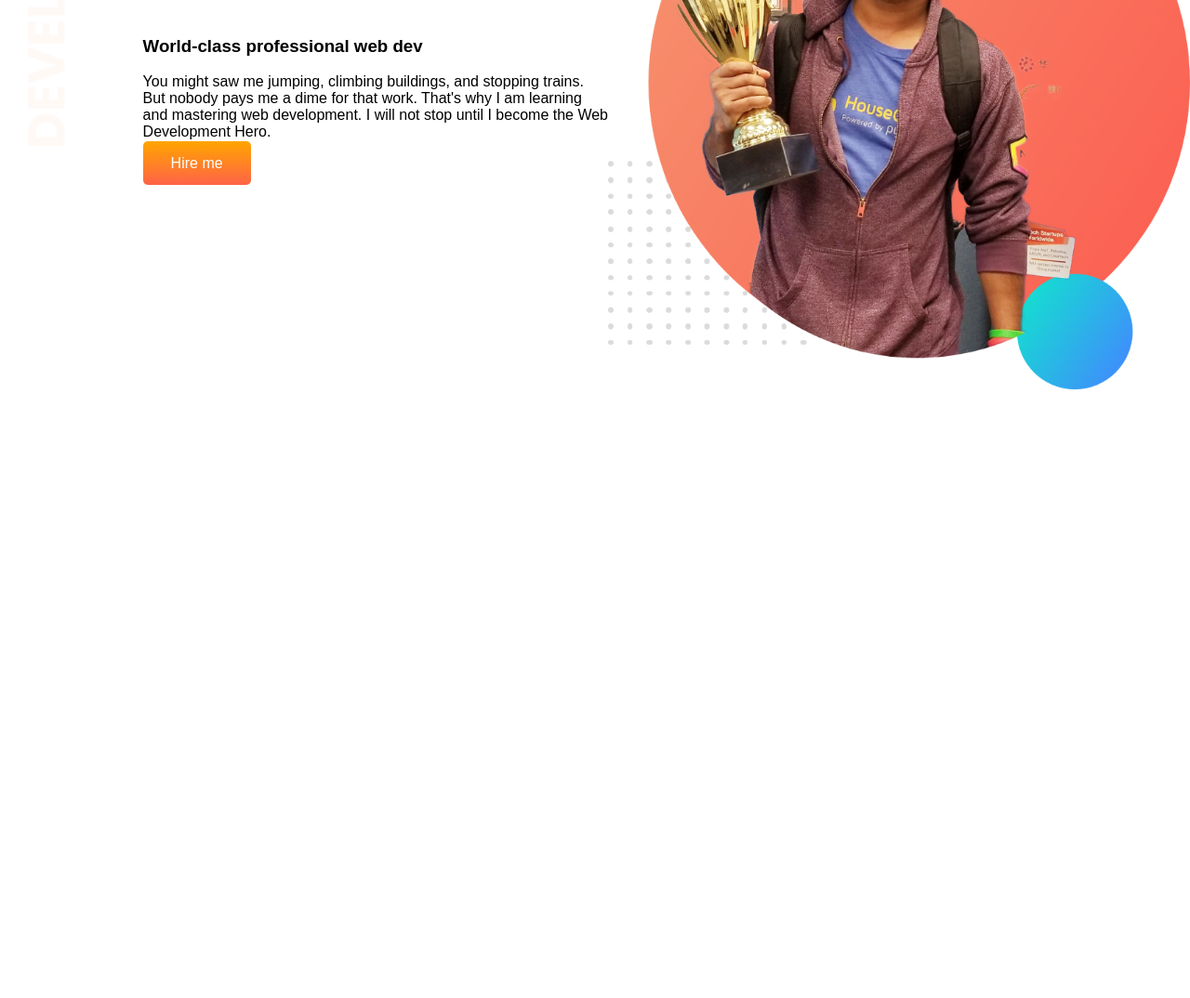
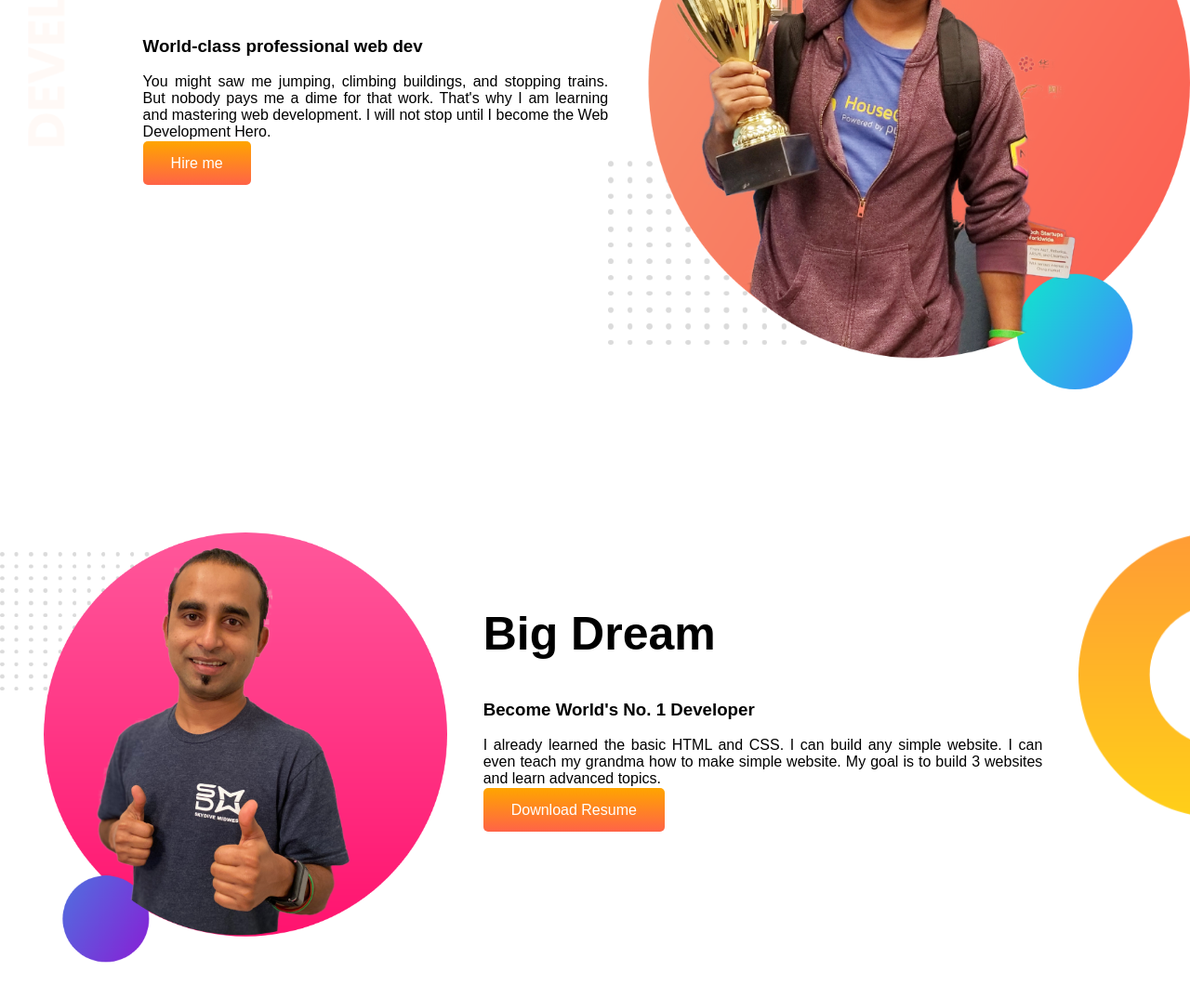
Before and after one commit to imran18026/devloper-portfolio1, a plain HTML site: page index.html in a window 1280 px wide. Shown: the part 202-1276 px from the top of the page at 93% size. Before the commit the page ends 800 px from the top, so only its background shows below. Drawn offline with Linux system fonts and the light colour scheme; a web font is replaced by a local one.

Commit message:
compleate middle part

```diff
--- a/css/style.css
+++ b/css/style.css
@@ -9,6 +9,9 @@ body {
   color: orange;
 }
 section {
+  margin-bottom: 150px;
+}
+.topsection {
   display: flex;
 }
 .left1 {
@@ -17,6 +20,9 @@ section {
 .middle1 {
   width: 40%;
   padding-left: 2%;
+}
+.topmidp {
+  text-align: justify;
 }
 .right1 {
   width: 50%;
@@ -31,3 +37,31 @@ section {
   padding: 15px 30px;
   border-radius: 5px;
 }
+
+.middlesection {
+  display: flex;
+}
+
+.left2 {
+  width: 40%;
+}
+.middle2 {
+  width: 50%;
+  padding: 3%;
+}
+.right2 {
+  width: 10%;
+}
+.right2 img {
+  width: 100%;
+}
+
+.midcenp {
+  text-align: justify;
+}
+.left2 img {
+  width: 100%;
+}
+.h1part2 {
+  font-size: 50px;
+}
--- a/index.html
+++ b/index.html
@@ -11,7 +11,7 @@
     <title>portfolio1</title>
 </head>
 <body>
-    <section>
+    <section class="topsection">
         <div class="left1">
             <img src="images/top-banner.png" alt="">
 
@@ -20,13 +20,38 @@
             <h1 class="h1part1">Welcome To</h1>
             <h1 class="h1part1"> <span id="name_color">Imran</span> Website</h1>
             <h3>World-class professional web dev</h3>
-            <p>You might saw me jumping, climbing buildings, and stopping trains. But nobody pays me a dime for that work. That's why I am learning and mastering web development. I will not stop until I become the Web Development Hero.</p>
+            <p class="topmidp">You might saw me jumping, climbing buildings, and stopping trains. But nobody pays me a dime for that work. That's why I am learning and mastering web development. I will not stop until I become the Web Development Hero.</p>
             <a class="hireme_button" href="" target="_blank">Hire me</a>
         </div>
         <div class="right1">
             <img src="images/jhankar.png" alt="">
         </div>
+    </section>
 
+    <section class="middlesection">
+        <div class="left2">
+            <img src="images/jhankar2.png" alt="">
+        </div>
+        <div class="middle2">
+            <h1 class="h1part2">Big Dream</h1>
+            <h3>Become World's No. 1 Developer</h3>
+            <p class="midcenp">I already learned the basic HTML and CSS. I can build any simple website. I can even teach my grandma how to make simple website. My goal is to build 3 websites and learn advanced topics.</p>
+            <a class="hireme_button" href="" target="_blank">Download Resume</a>
+        </div>
+
+        <div class="right2">
+            <img src="images/dream-bg.png" alt="">
+        </div>
+    </section>
+
+    <section>
+        <div class="lastleft">
+
+        </div>
+
+        <div class="lastright">
+
+        </div>
     </section>
 
 </body>
```
